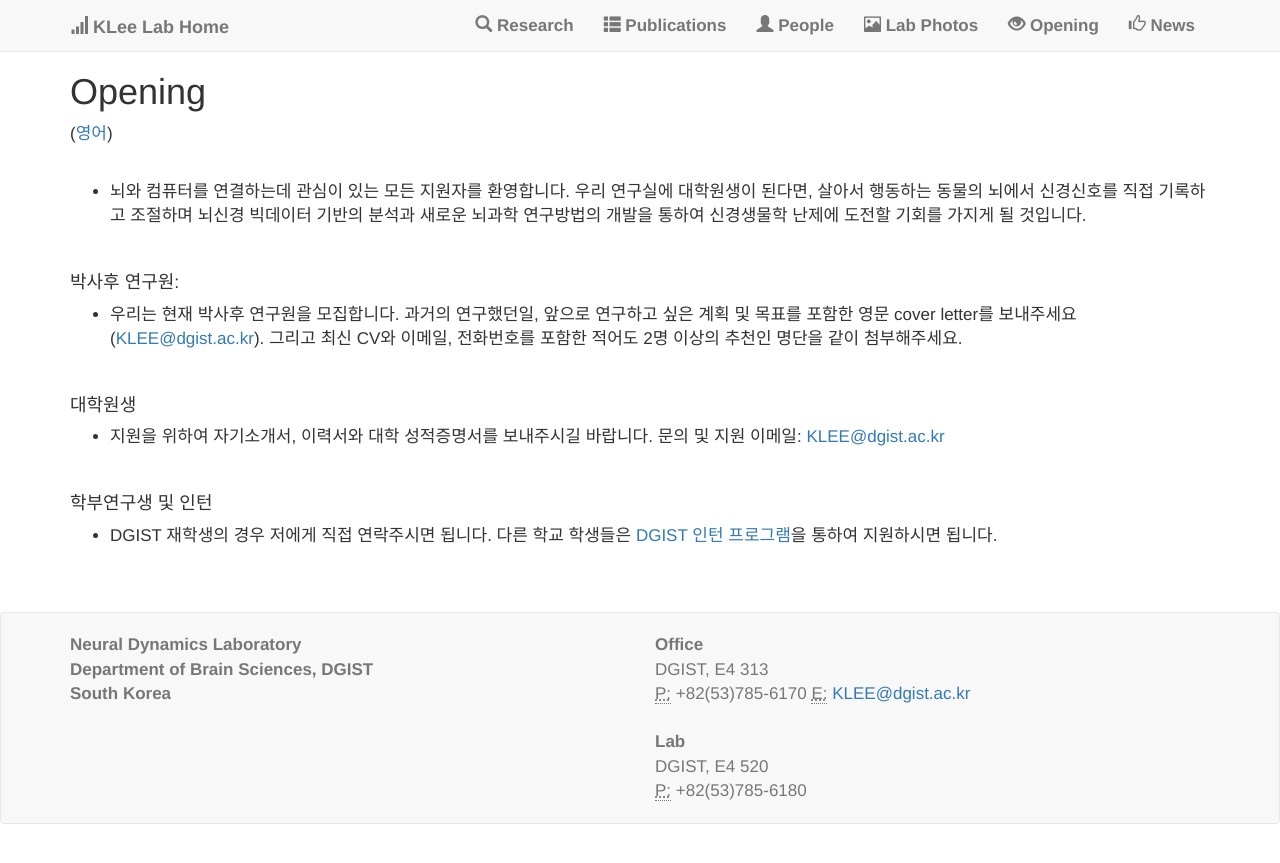
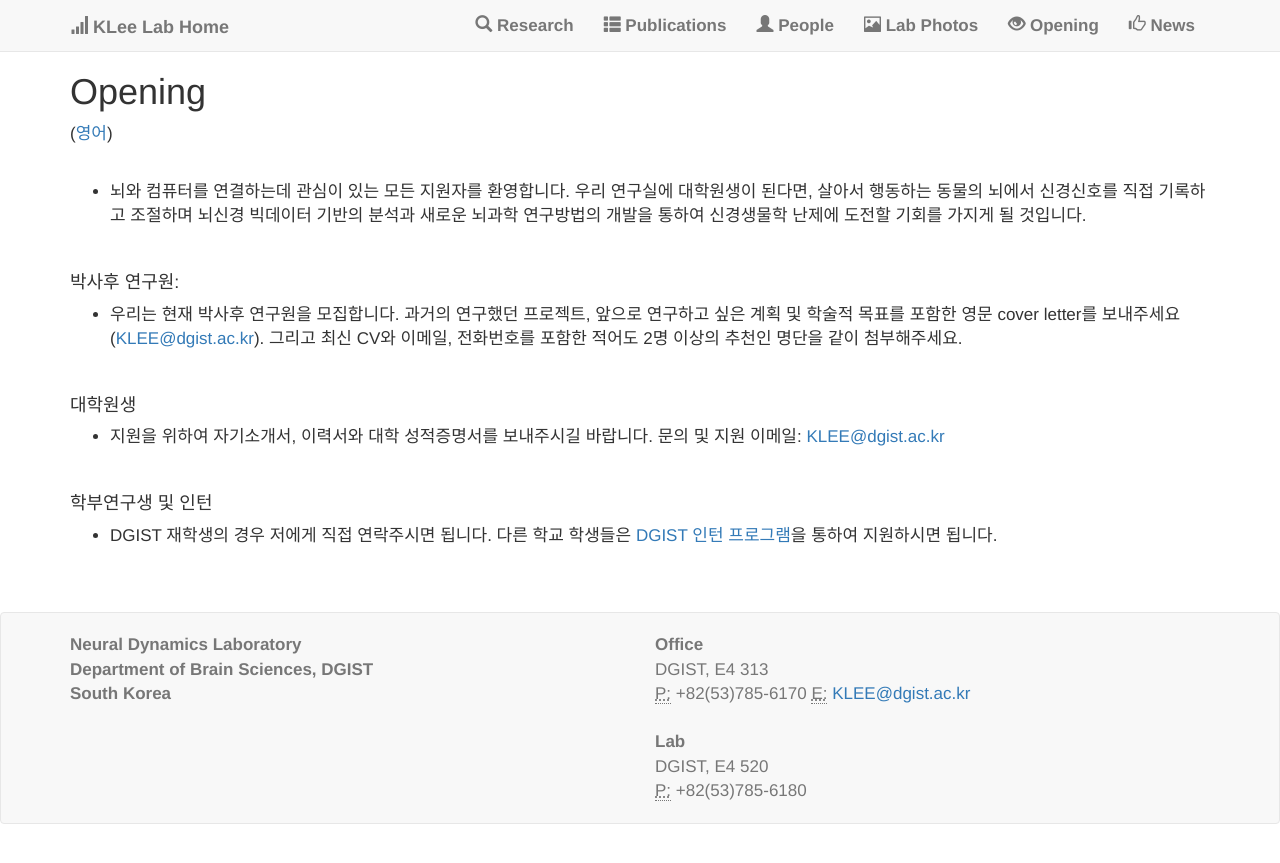
Before and after one commit to kleelab/kleelab.github.io, a Jekyll site: the page built from joinusK.html, in a window 1280 px wide. Shown: the top 863 px of the page. Built offline with Jekyll 4.4.1, drawn with Linux system fonts in a browser that asks for light colours; nearby versions of some CDN libraries; a style sheet for code colours, icons or effects is not loaded.

Commit message:
Update joinusK.html

```diff
--- a/joinusK.html
+++ b/joinusK.html
@@ -16,7 +16,7 @@ layout: default
     <h4>박사후 연구원:</h4>
        <p>
        <ul>
-      <li> 우리는 현재 박사후 연구원을 모집합니다. 과거의 연구했던일, 앞으로 연구하고 싶은 계획 및 목표를 포함한 영문 cover letter를 보내주세요 (<a href="mailto:KLEE@dgist.ac.kr">KLEE@dgist.ac.kr</a>). 그리고 최신 CV와 이메일, 전화번호를 포함한 적어도 2명 이상의 추천인 명단을 같이 첨부해주세요.
+      <li> 우리는 현재 박사후 연구원을 모집합니다. 과거의 연구했던 프로젝트, 앞으로 연구하고 싶은 계획 및 학술적 목표를 포함한 영문 cover letter를 보내주세요 (<a href="mailto:KLEE@dgist.ac.kr">KLEE@dgist.ac.kr</a>). 그리고 최신 CV와 이메일, 전화번호를 포함한 적어도 2명 이상의 추천인 명단을 같이 첨부해주세요.
       </ul>
 <br>
 
```
